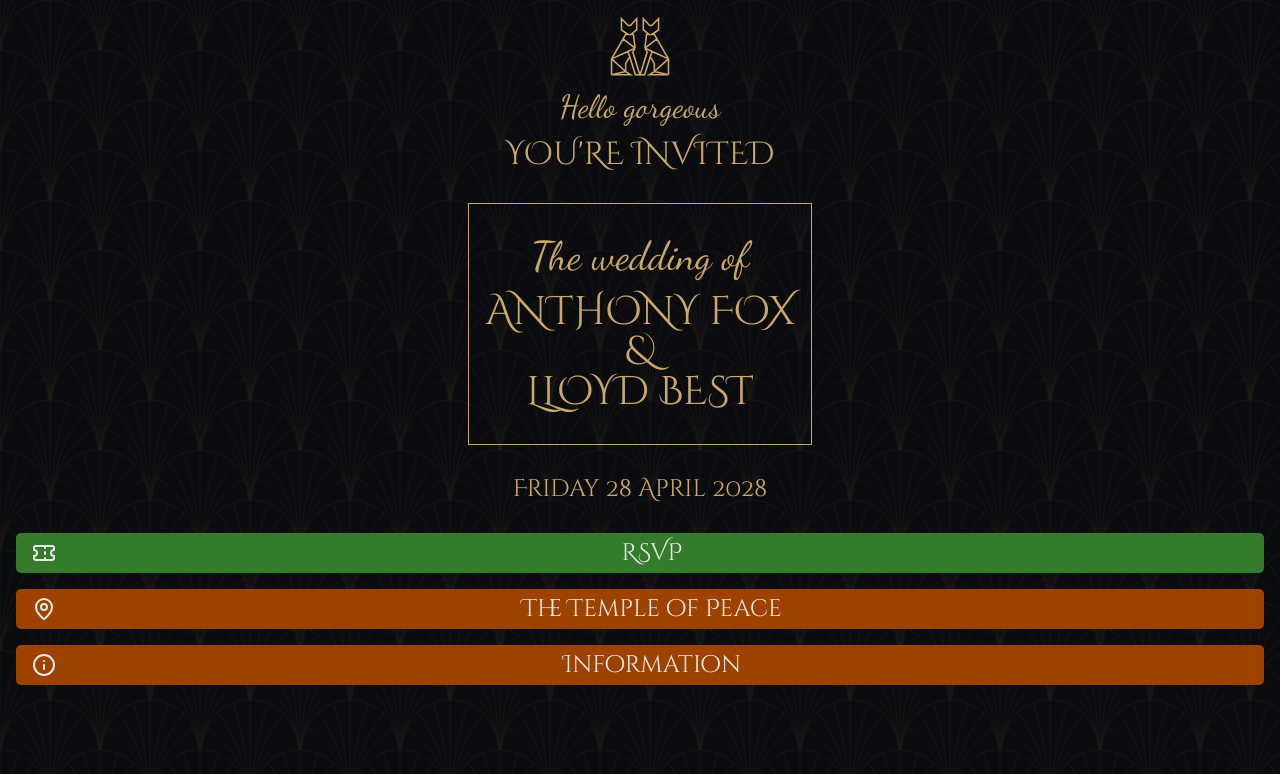
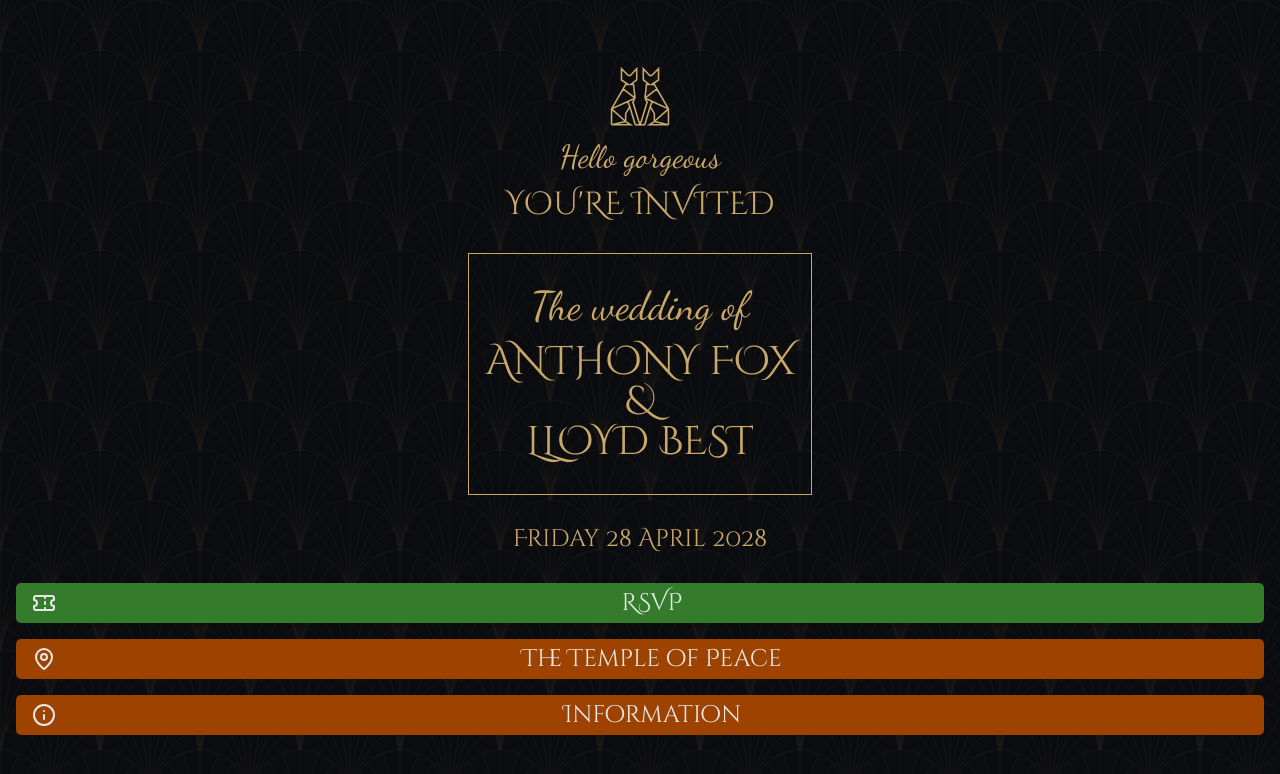
Before and after one commit to MattElcock/BestFoxWedding, a Next.js app: page / in a window 1280 px wide. Shown: the top 774 px of the page. Built offline with nearby package versions, Linux system fonts and the light colour scheme; a web font is replaced by a local one.

Commit message:
fix spacing

```diff
--- a/src/app/globals.css
+++ b/src/app/globals.css
@@ -3,6 +3,10 @@
   --color-secondary: #c9a86a;
   --color-tertiary: #9e4200;
   --text-light: #e8e8e8;
+}
+
+* {
+  box-sizing: border-box;
 }
 
 html,
@@ -37,7 +41,7 @@ body::after {
 
 main {
   position: relative;
-  margin: 1rem;
+  padding: 1rem;
   z-index: 1;
 }
 
--- a/src/app/page.css
+++ b/src/app/page.css
@@ -3,6 +3,8 @@ main {
   flex-direction: column;
   align-items: center;
   gap: 2rem;
+  height: 100vh;
+  justify-content: center;
 }
 
 h1,
```
